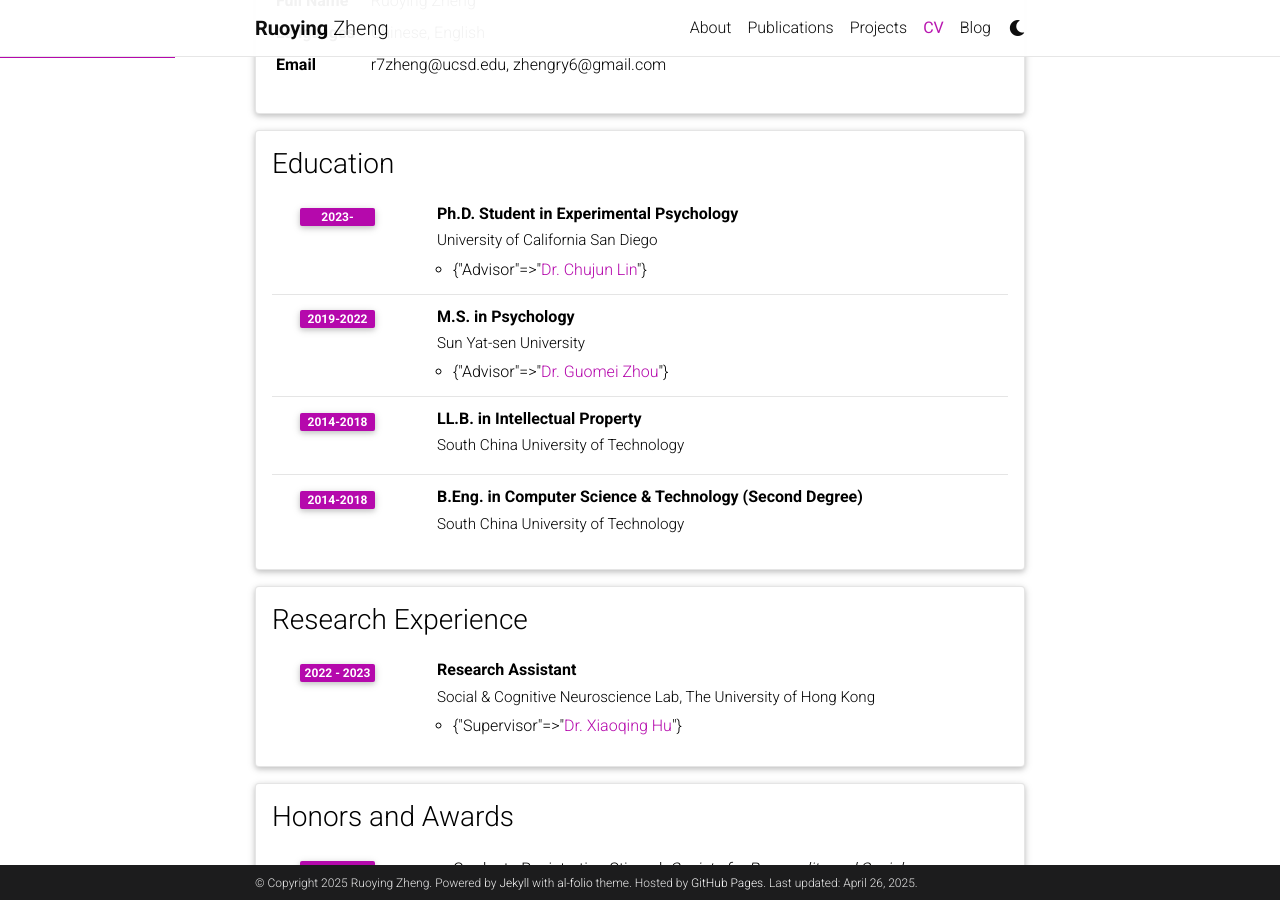
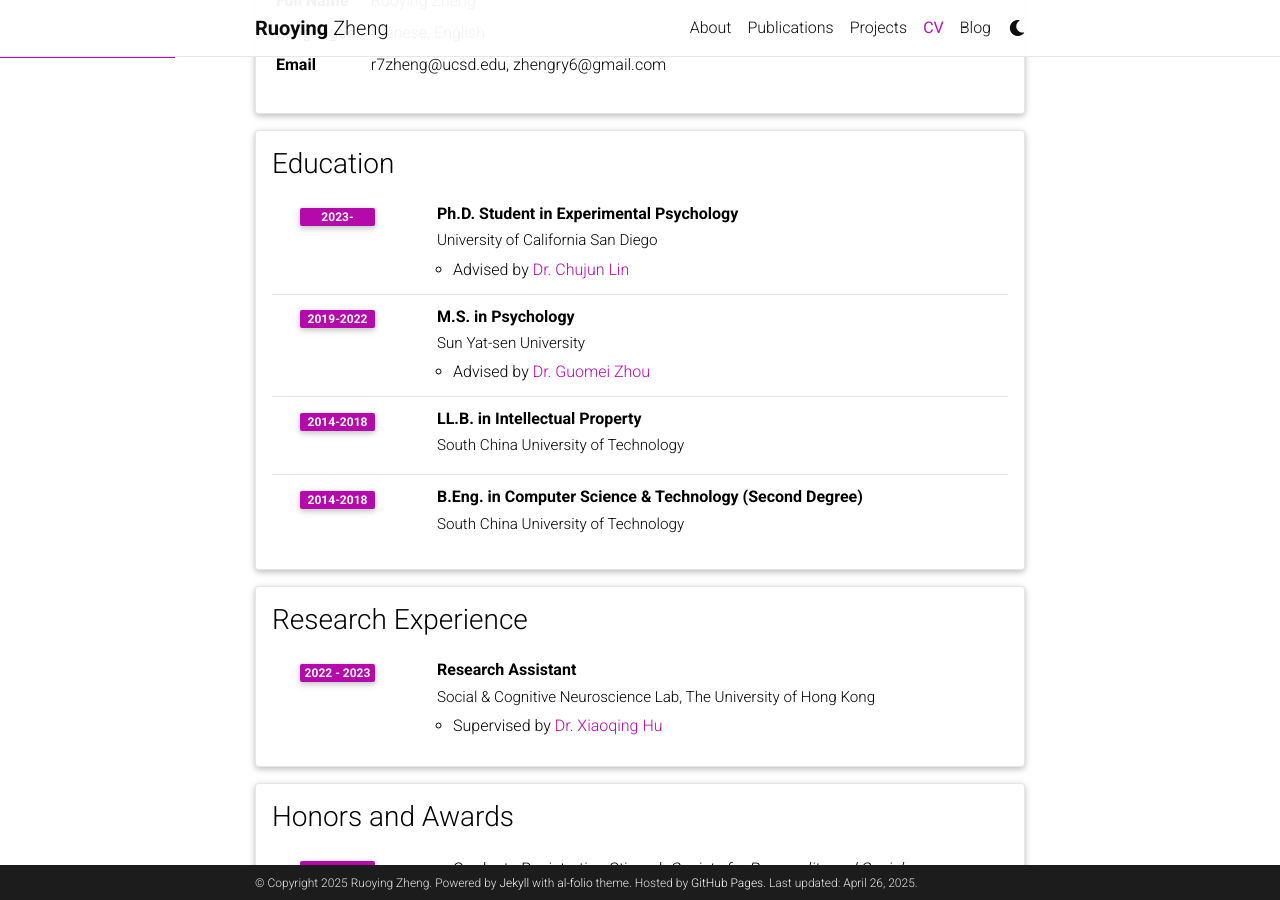
Before and after one commit to RuoyingZheng/RuoyingZheng.github.io, a Jekyll site: the page built from _pages/cv.md, in a window 1280 px wide and 900 px high, scrolled down 263 px. Built offline with Jekyll 4.4.1, drawn with Linux system fonts in a browser that asks for light colours; comment, search, counter and statistics services are not loaded; a style sheet for code colours, icons or effects is not loaded; some of the changed text lies outside the part shown.

Commit message:
Update cv.yml

```diff
--- a/_data/cv.yml
+++ b/_data/cv.yml
@@ -15,12 +15,12 @@
       institution: University of California San Diego
       year: 2023-
       description:
-        - Advisor: <a href="https://www.chujunlin.com/">Dr. Chujun Lin</a>
+        - Advised by <a href="https://www.chujunlin.com/">Dr. Chujun Lin</a>
     - title: M.S. in Psychology
       institution: Sun Yat-sen University
       year: 2019-2022
       description:
-        - Advisor: <a href="https://scholar.google.com/citations?user=4enh0nMAAAAJ&hl=en&oi=ao">Dr. Guomei Zhou</a>
+        - Advised by <a href="https://scholar.google.com/citations?user=4enh0nMAAAAJ&hl=en&oi=ao">Dr. Guomei Zhou</a>
 
     - title: LL.B. in Intellectual Property
       institution: South China University of Technology
@@ -37,7 +37,7 @@
       institution: Social & Cognitive Neuroscience Lab, The University of Hong Kong
       year: 2022 - 2023
       description:
-        - Supervisor: <a href="https://scholar.google.com.sg/citations?hl=en&user=SxV9Em8AAAAJ">Dr. Xiaoqing Hu</a>
+        - Supervised by <a href="https://scholar.google.com.sg/citations?hl=en&user=SxV9Em8AAAAJ">Dr. Xiaoqing Hu</a>
 
 - title: Honors and Awards
   type: time_table
@@ -112,5 +112,5 @@
         - PSYC 100 - Clinical Psychology (Winter 2024)
     - title: Teaching Assistant, Sun Yat-sen University
       items:
-        - Experimental Psychology: Lab (Fall 2021)
+        - Experimental Psychology - Lab (Fall 2021)
         - Industrial and Organizational Psychology (Spring 2021)
```
